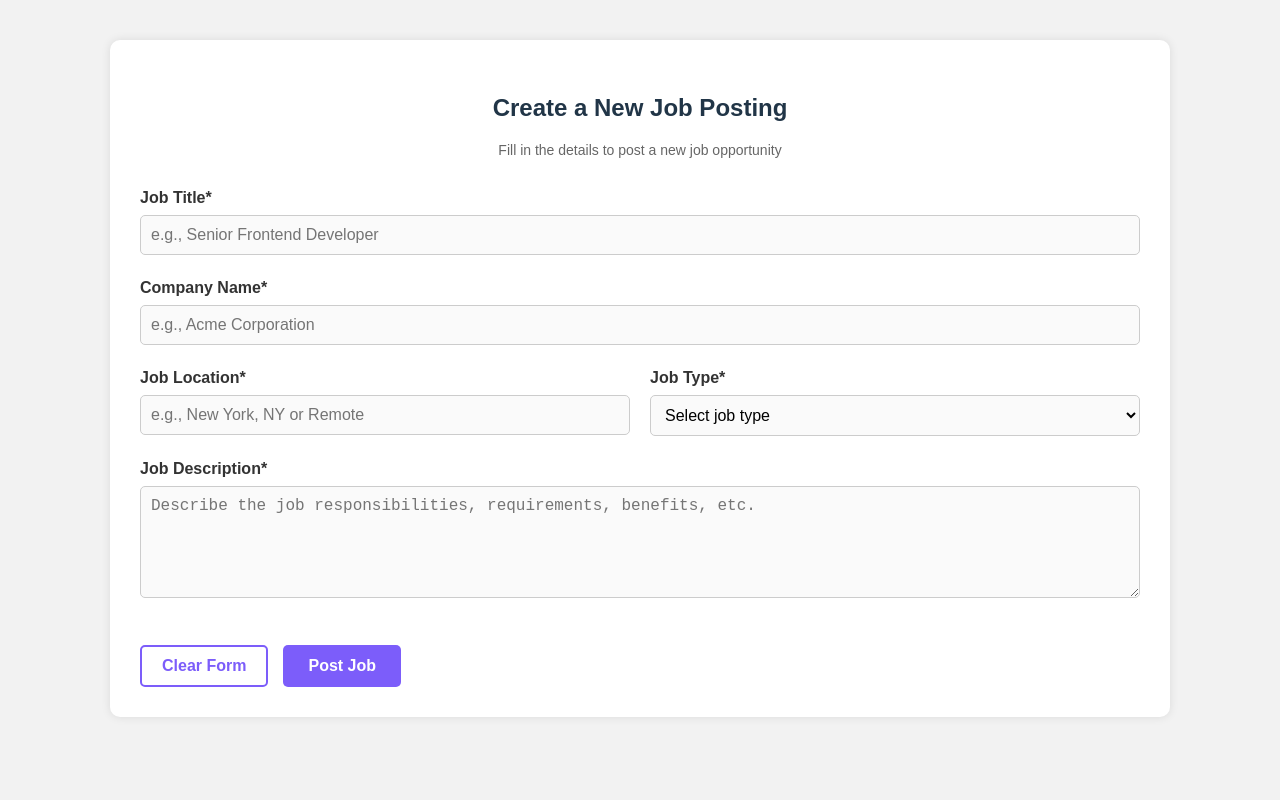
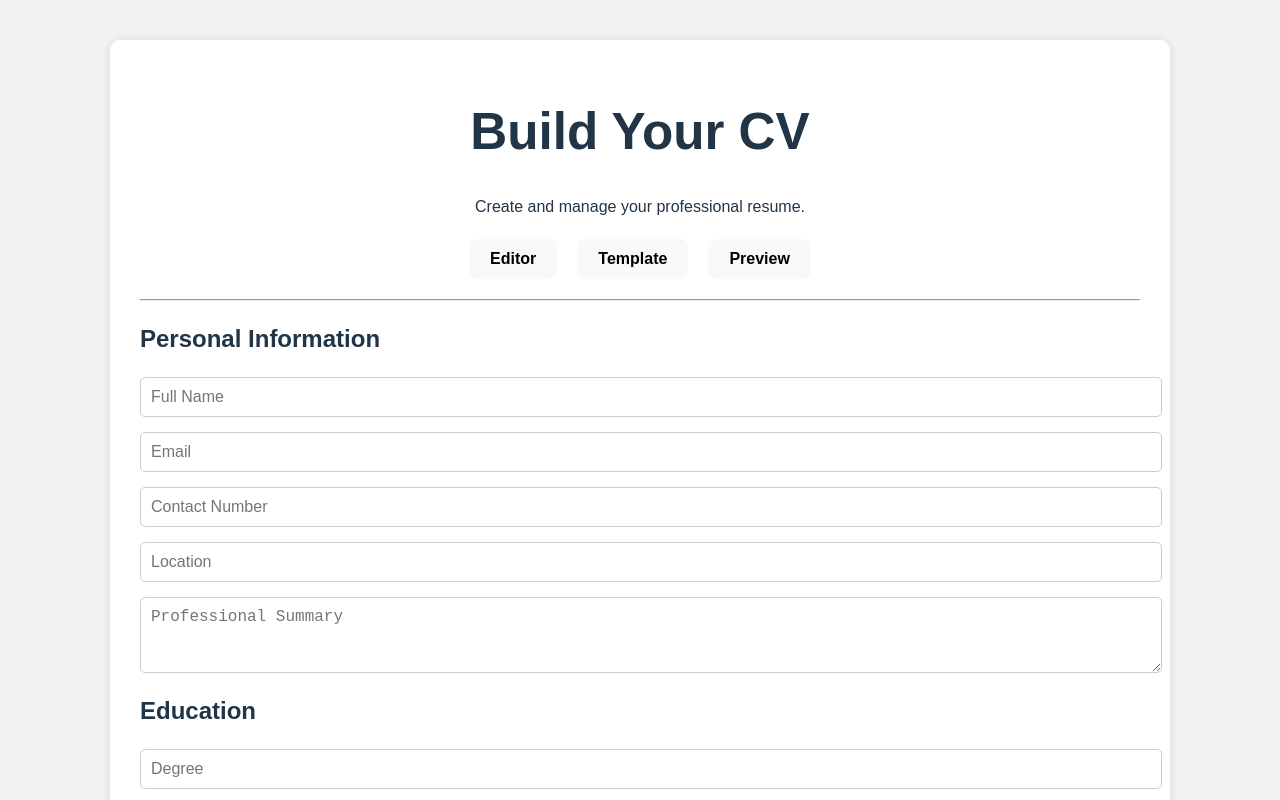
Before and after one commit to kaveenskn/InternQuest-web-Group2, a React (Vite) app: page / in a window 1280 px wide. Shown: the top 800 px of the page. Built offline with nearby package versions, Linux system fonts and the light colour scheme.

Commit message:
changed file structure

```diff
--- a/src/components/JobPostForm.jsx
+++ b/src/components/JobPostForm.jsx
@@ -1,5 +1,5 @@
 import React, { useState } from 'react';
-import './JobPostForm.css';
+import "../styles/JobPostForm.css";
 
 const jobTypes = [
   'Full-time',
--- a/src/components/cvCreation.jsx
+++ b/src/components/cvCreation.jsx
@@ -1,5 +1,5 @@
 import { useState } from "react";
-import "./cvCreation.css";
+import "../styles/cvCreation.css";
 
 function Dashboard() {
   const [view, setView] = useState("editor");
--- a/src/main.jsx
+++ b/src/main.jsx
@@ -2,9 +2,10 @@ import { StrictMode } from 'react';
 import { createRoot } from 'react-dom/client';
 import './index.css';
 import JobPostForm from './components/JobPostForm.jsx';
+import Dashboard from './components/cvCreation.jsx';
 
 createRoot(document.getElementById('root')).render(
   <StrictMode>
-    <JobPostForm />
+  <Dashboard/>
   </StrictMode>
 );
```
Also changed, not shown: src/styles/JobPostForm.css (renamed from src/components/JobPostForm.css), src/styles/cvCreation.css (renamed from src/components/cvCreation.css).
